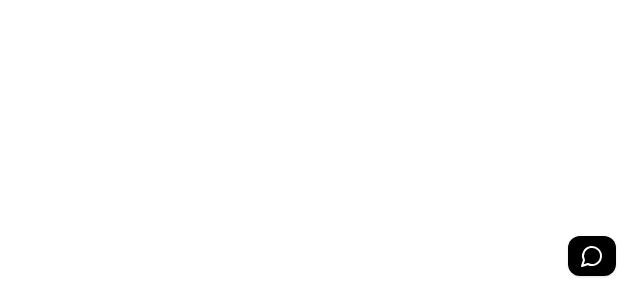
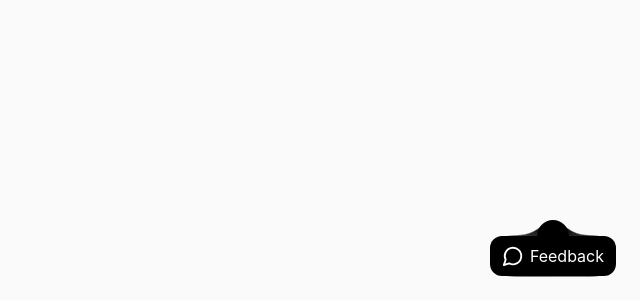
Before and after one commit to blyncnov/fluid-feedback-widget, a React (Vite) app: page / in a window 1280 px wide. Shown: the part 500-800 px from the top of the page, without its empty margins (640-1280 px from the left). Built offline with nearby package versions, Linux system fonts and the light colour scheme.

Commit message:
fluid feedback screens

```diff
--- a/package.json
+++ b/package.json
@@ -10,8 +10,11 @@
     "preview": "vite preview"
   },
   "dependencies": {
+    "clsx": "^2.1.1",
+    "framer-motion": "^11.3.30",
     "react": "^18.3.1",
-    "react-dom": "^18.3.1"
+    "react-dom": "^18.3.1",
+    "tailwind-merge": "^2.5.2"
   },
   "devDependencies": {
     "@eslint/js": "^9.9.0",
--- a/src/App.tsx
+++ b/src/App.tsx
@@ -1,12 +1,10 @@
 // Components/ui
-import FeedbackButton from "./components/ui/FeedbackButton";
+import FluidWidget from "./components/FluidWidget";
 
 function App() {
   return (
     <main>
-      <div className="w-auto fixed bottom-6 right-6">
-        <FeedbackButton />
-      </div>
+      <FluidWidget />
     </main>
   );
 }
--- /dev/null
+++ b/src/cn.ts
@@ -0,0 +1,6 @@
+import { ClassValue, clsx } from "clsx";
+import { twMerge } from "tailwind-merge";
+
+export const cn = (...inputs: ClassValue[]) => {
+  return twMerge(clsx(inputs));
+};
--- a/src/components/FluidWidget.tsx
+++ b/src/components/FluidWidget.tsx
@@ -1,8 +1,85 @@
+import { useState } from "react";
+
+// Framer Motion
+import { motion, AnimatePresence, MotionConfig } from "framer-motion";
+
+// TailwindCSS Merger
+import { cn } from "../cn";
+
+// Components/ui
+import FeedbackButton from "../components/ui/FeedbackButton";
+
+// Feedback Screens
+import SendFeedbackScreen from "../screen";
+
 const FluidWidget = () => {
+  const [showFeedbackWidget, setShowFeedbackWidget] = useState(false);
+
   return (
-    <div>
-      <h3>Fluid Widget</h3>
-    </div>
+    <MotionConfig transition={{ duration: 1 }}>
+      <div
+        style={{ filter: "url(#liquidify)" }}
+        className="w-auto flex flex-col justify-center items-end fixed bottom-6 right-6"
+      >
+        <div className="w-full flex justify-center items-center">
+          <motion.div
+            drag
+            dragConstraints={
+              !showFeedbackWidget && { left: 0, right: 0, top: 0, bottom: 0 }
+            }
+            initial={{ x: 0, y: 0 }}
+            animate={
+              showFeedbackWidget
+                ? {
+                    x: "-110%",
+                    y: "-150%",
+                    width: "100%",
+                    height: "100%",
+                    borderRadius: "8px",
+                    backgroundColor: "transparent",
+                    transition: { type: "spring", stiffness: 50, damping: 7 },
+                  }
+                : {
+                    x: 0,
+                    y: 0,
+                    width: "32px",
+                    height: "32px",
+                    borderRadius: "100%",
+                    backgroundColor: "black",
+                    transition: { type: "spring", stiffness: 500, damping: 10 },
+                  }
+            }
+            className={cn("absolute -top-4 -z-10")}
+          >
+            <AnimatePresence>
+              {showFeedbackWidget && <SendFeedbackScreen />}
+            </AnimatePresence>
+          </motion.div>
+        </div>
+        <FeedbackButton
+          showFeedbackWidget={showFeedbackWidget}
+          setShowFeedbackWidget={setShowFeedbackWidget}
+        />
+      </div>
+
+      <svg>
+        <filter id="liquidify">
+          <feGaussianBlur in="SourceGraphic" stdDeviation="10" result="BLEND" />
+          <feColorMatrix
+            in="BLEND"
+            mode="matrix"
+            values="
+            1 0 0 0 0
+            0 1 0 0 0
+            0 0 1 0 0
+           0 0 0 18 -8
+          "
+            result="BLUR"
+          />
+          <feBlend in="SourceGraphic" in2="BLUR" />
+        </filter>
+      </svg>
+    </MotionConfig>
   );
 };
 
--- a/src/components/icons/FeedbackIcon.tsx
+++ b/src/components/icons/FeedbackIcon.tsx
@@ -2,8 +2,8 @@ const FeedbackIcon = () => {
   return (
     <svg
       xmlns="http://www.w3.org/2000/svg"
-      width="24"
-      height="24"
+      width="22"
+      height="22"
       viewBox="0 0 24 24"
       fill="none"
       stroke="currentColor"
--- a/src/components/ui/FeedbackButton.tsx
+++ b/src/components/ui/FeedbackButton.tsx
@@ -1,15 +1,26 @@
-// Components/icon
+import React from "react";
+
+// Components/icons
 import FeedbackIcon from "../icons/FeedbackIcon";
 
-const FeedbackButton = () => {
+const FeedbackButton = ({
+  showFeedbackWidget,
+  setShowFeedbackWidget,
+}: {
+  showFeedbackWidget: boolean;
+  setShowFeedbackWidget: React.Dispatch<React.SetStateAction<boolean>>;
+}) => {
   return (
-    <button
-      type="button"
-      className="w-auto py-2 px-3 rounded-xl flex gap-x-2 items-center justify-center text-base text-white bg-black shadow scale-100 active:scale-105 transition-all duration-200 origin-center"
-    >
-      <FeedbackIcon />
-      {/* <span>Feedback</span> */}
-    </button>
+    <div className="relative w-auto z-[9999999999999999999999999]">
+      <button
+        type="button"
+        onClick={() => setShowFeedbackWidget(!showFeedbackWidget)}
+        className="w-auto relative py-2 px-3 rounded-xl flex gap-1.5 items-center justify-center text-base text-white bg-black scale-100 active:scale-105 transition-all duration-200 origin-center"
+      >
+        <FeedbackIcon />
+        <span>Feedback</span>
+      </button>
+    </div>
   );
 };
 
--- /dev/null
+++ b/src/screen/FeedbackFormScreen.tsx
@@ -0,0 +1,9 @@
+const FeedbackFormScreen = () => {
+  return (
+    <div>
+      <h2>Hi, Jeremytechie</h2>
+    </div>
+  );
+};
+
+export default FeedbackFormScreen;
--- /dev/null
+++ b/src/screen/Success.tsx
@@ -0,0 +1,9 @@
+const SuccessScreen = () => {
+  return (
+    <div>
+      <h2>Success Screen</h2>
+    </div>
+  );
+};
+
+export default SuccessScreen;
--- /dev/null
+++ b/src/screen/index.tsx
@@ -0,0 +1,38 @@
+import { useState } from "react";
+
+// Framer Motion
+import { motion, useTransform, useMotionValue } from "framer-motion";
+
+// Screens
+import SuccessScreen from "./Success";
+import FeedbackFormScreen from "./FeedbackFormScreen";
+
+const SendFeedbackScreen = () => {
+  const [isSuccess, setIsSuccess] = useState<boolean>(false);
+
+  const showFinalSuccessScreen = () => {
+    setIsSuccess(!!isSuccess);
+  };
+
+  console.log(showFinalSuccessScreen);
+
+  const x = useMotionValue(100);
+  const backgroundColor = useTransform(x, [0, 100], ["#f00", "#fff"]);
+
+  return (
+    <motion.div
+      style={{ backgroundColor }}
+      initial={{ opacity: 0 }}
+      animate={{ opacity: 1 }}
+      exit={{ opacity: 0 }}
+      className="relativez-[9999999999] w-[270px] max-h-[350px] bg-white text-black shadow-xl border border-gray-100 mb-6 p-3 rounded-lg"
+    >
+      <div className="w-full h-full">
+        {!isSuccess && <FeedbackFormScreen />}
+        {isSuccess && <SuccessScreen />}
+      </div>
+    </motion.div>
+  );
+};
+
+export default SendFeedbackScreen;
--- a/src/widget.css
+++ b/src/widget.css
@@ -19,7 +19,7 @@
 
 body {
   font-size: 15px;
-  background-color: #fff;
+  background-color: #fafafa;
   min-height: 100dvh;
   text-rendering: optimizeLegibility; /* Makes text rendering more legible */
   -webkit-font-smoothing: antialiased; /* For WebKit browsers (Chrome, Safari) */
```
Also changed, not shown: 2 other files (tests, documents, lock files or other folders).
